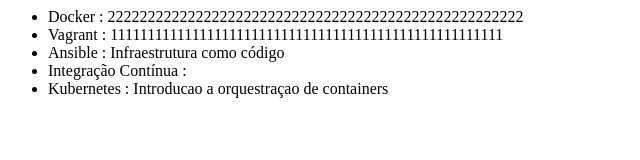
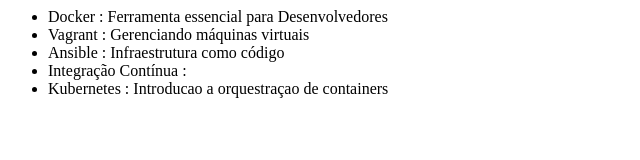
Before and after one commit to Marquedante/myTestRepository, a plain HTML site: page new-index.html in a window 1280 px wide. Shown: the whole page, without its empty margins (0-640 px from the left). Drawn offline with Linux system fonts and the light colour scheme.

Commit message:
adicao de definicao docker e vagrant

```diff
--- a/new-index.html
+++ b/new-index.html
@@ -6,8 +6,8 @@
 </head>
 <body>
 	<ul>
-		<li>Docker : 2222222222222222222222222222222222222222222222222222</li>
-		<li>Vagrant : 11111111111111111111111111111111111111111111111111111</li>
+		<li>Docker : Ferramenta essencial para Desenvolvedores</li>
+		<li>Vagrant : Gerenciando máquinas virtuais</li>
 	        <li>Ansible : Infraestrutura como código</li>
 		<li>Integração Contínua :</li>
 		<li>Kubernetes : Introducao a orquestraçao de containers</li>
```
